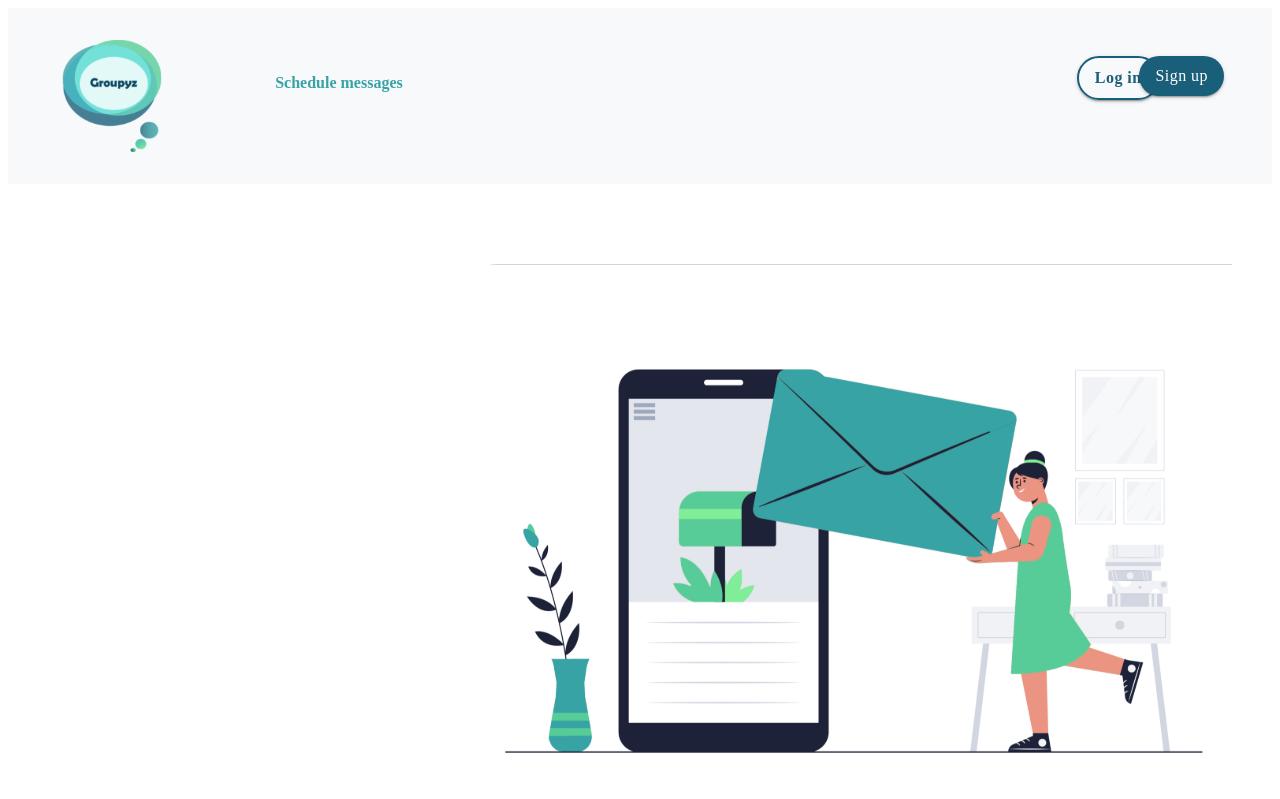
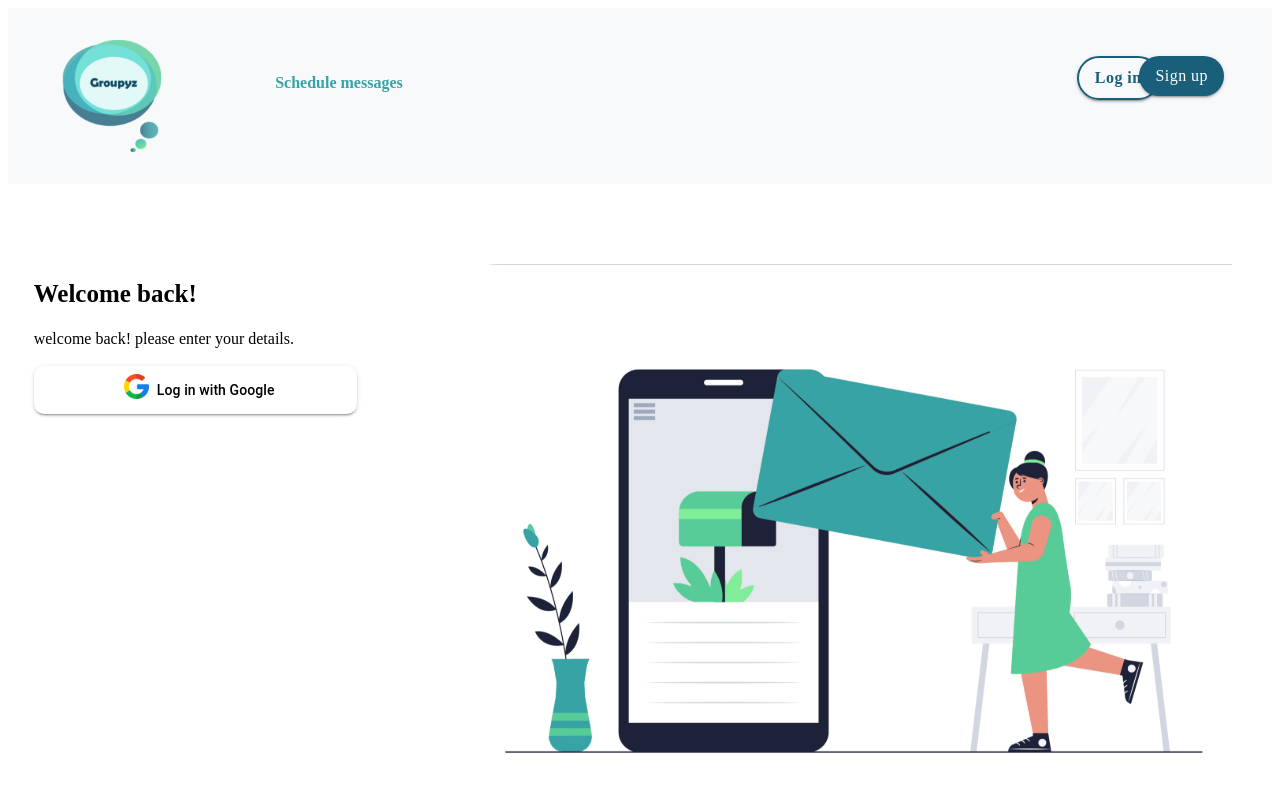
Before and after one commit to Groupyz/UI, a React (Create React App) app in the folder groupyz/: page /login in a window 1280 px wide. Shown: the top 799 px of the page. Built offline with nearby package versions, Linux system fonts and the light colour scheme.

Commit message:
added login component with welcome message and google login button

```diff
--- a/groupyz/src/components/global/Button_c.jsx
+++ b/groupyz/src/components/global/Button_c.jsx
@@ -4,7 +4,7 @@ import "./styles/Button_c.css";
 import { ToastContainer, toast } from "react-toastify";
 import "react-toastify/dist/ReactToastify.css";
 
-const Button_c = ({ name, dest }) => {
+const Button_c = ({ image, name, dest }) => {
   if (!name) {
     throw new Error("The name required Prop missing!");
   }
@@ -19,6 +19,19 @@ const Button_c = ({ name, dest }) => {
     }
   };
 
+  if (image) {
+    return (
+      <div>
+        <Button variant="contained" id="Button_c" onClick={showToastMessage}>
+          <div class="image">
+            <img src={image} width={"25px"} height={"25px"} />
+          </div>
+          {name}
+        </Button>
+        <ToastContainer />
+      </div>
+    );
+  } else {
     return (
       <div>
         <Button variant="contained" id="Button_c" onClick={showToastMessage}>
@@ -27,6 +40,7 @@ const Button_c = ({ name, dest }) => {
         <ToastContainer />
       </div>
     );
+  }
 };
 
 Button_c.propTypes = {
--- a/groupyz/src/components/global/styles/Button_c.css
+++ b/groupyz/src/components/global/styles/Button_c.css
@@ -3,3 +3,8 @@
   border-radius: 50px;
   text-transform: none;
 }
+
+.image {
+  justify-content: left;
+  padding: 0.5rem;
+}
--- a/groupyz/src/pages/home/Homepage.jsx
+++ b/groupyz/src/pages/home/Homepage.jsx
@@ -2,6 +2,7 @@ import "./styles/Homepage.css";
 import PictureContainer from "./PictureContainer";
 import background from "./images/background.svg";
 import Button_c from "../../components/global/Button_c";
+import logo from "../../../src/assets/images/logo.svg";
 
 const Homepage = () => (
   <homepage>
@@ -19,7 +20,7 @@ const Homepage = () => (
       </div>
       <div class="row">
         <div class="buttonContainer">
-          <Button_c name="Get Started" />
+          <Button_c name="Get Started" img={logo} />
         </div>
       </div>
       <div class="row">
--- a/groupyz/src/pages/login/Login.jsx
+++ b/groupyz/src/pages/login/Login.jsx
@@ -1,9 +1,13 @@
 import "./styles/Login.css";
 import Message from "./images/Message.svg";
+import LoginComponent from "./LoginComponent";
 
 const Login = () => (
   <login>
     <div class="container">
+      <div class="loginCompContainer">
+        <LoginComponent />
+      </div>
       <div class="imageContainer">
         <img src={Message} alt="" />
       </div>
--- /dev/null
+++ b/groupyz/src/pages/login/LoginComponent.jsx
@@ -0,0 +1,25 @@
+import "./styles/LoginComponent.css";
+import Button_c from "../../components/global/Button_c";
+import google from "./images/google.svg";
+
+const LoginComponent = () => (
+  <loginComponent>
+    <div class="loginContainer">
+      <div class="row">
+        <div class="welcomeContainer">Welcome back!</div>
+      </div>
+      <div class="row">
+        <div class="subWelcomeContainer">
+          welcome back! please enter your details.
+        </div>
+      </div>
+      <div class="row">
+        <div class="googleButton">
+          <Button_c image={google} name="Log in with Google" />
+        </div>
+      </div>
+    </div>
+  </loginComponent>
+);
+
+export default LoginComponent;
--- a/groupyz/src/pages/login/styles/Login.css
+++ b/groupyz/src/pages/login/styles/Login.css
@@ -12,3 +12,10 @@ login .container {
     margin-left: auto;
     margin-right: auto;
 }
+
+.loginCompContainer {
+    grid-column: 1;
+    justify-content: center;
+    margin-left: auto;
+    margin-right: auto;
+}
--- /dev/null
+++ b/groupyz/src/pages/login/styles/LoginComponent.css
@@ -0,0 +1,35 @@
+loginComponent .loginContainer {
+    display: grid;
+    grid-template-rows: 2fr 1fr 2fr 1fr 2fr 2fr 1fr 2fr 1fr 1fr;
+    grid-gap: 15px;
+}
+
+loginComponent .loginContainer .row {
+    display: grid;
+    justify-content: left;
+}
+
+.welcomeContainer {
+    grid-row: 1;
+    font-size: 25px;
+    font-weight: 700;
+    line-height: normal;
+    padding-top: 1rem;
+}
+
+.subWelcomeContainer {
+    grid-row: 2;
+    font-weight: 400;
+    line-height: normal;
+}
+
+loginComponent .loginContainer .row .googleButton #Button_c {
+    grid-row: 3;
+    width: 323px;
+    height: 48px;
+    letter-spacing: 0.08px;
+    background-color: white;
+    color: black;
+    border-radius: 10px;
+    padding:1rem;
+}
--- a/groupyz/src/styles/Footer.css
+++ b/groupyz/src/styles/Footer.css
@@ -5,7 +5,7 @@
   grid-gap: 10px;
 }
 
-.row {
+footerContainer .row {
   display: grid;
   grid-template-columns: 1fr 2fr 1fr;
   grid-gap: 10px;
```
Also changed, not shown: groupyz/src/pages/login/images/google.svg (added). Lines whose indentation alone changed are shown as unchanged.
